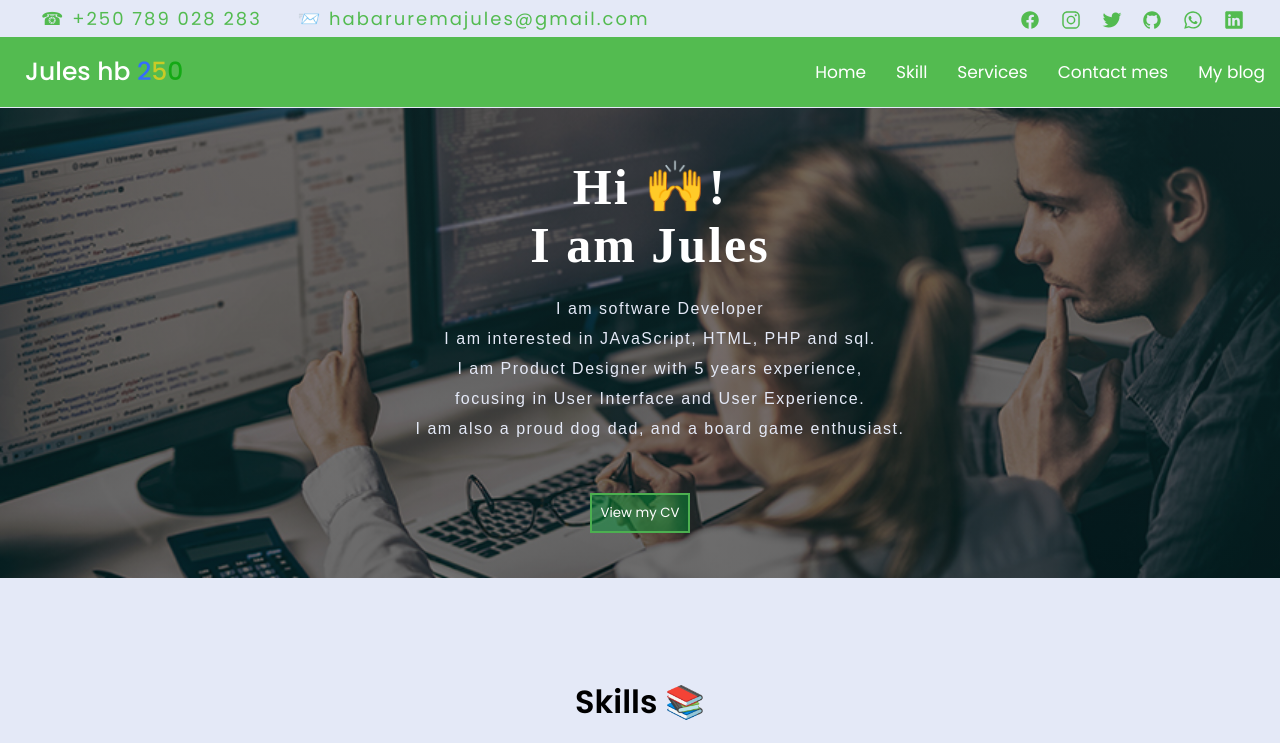
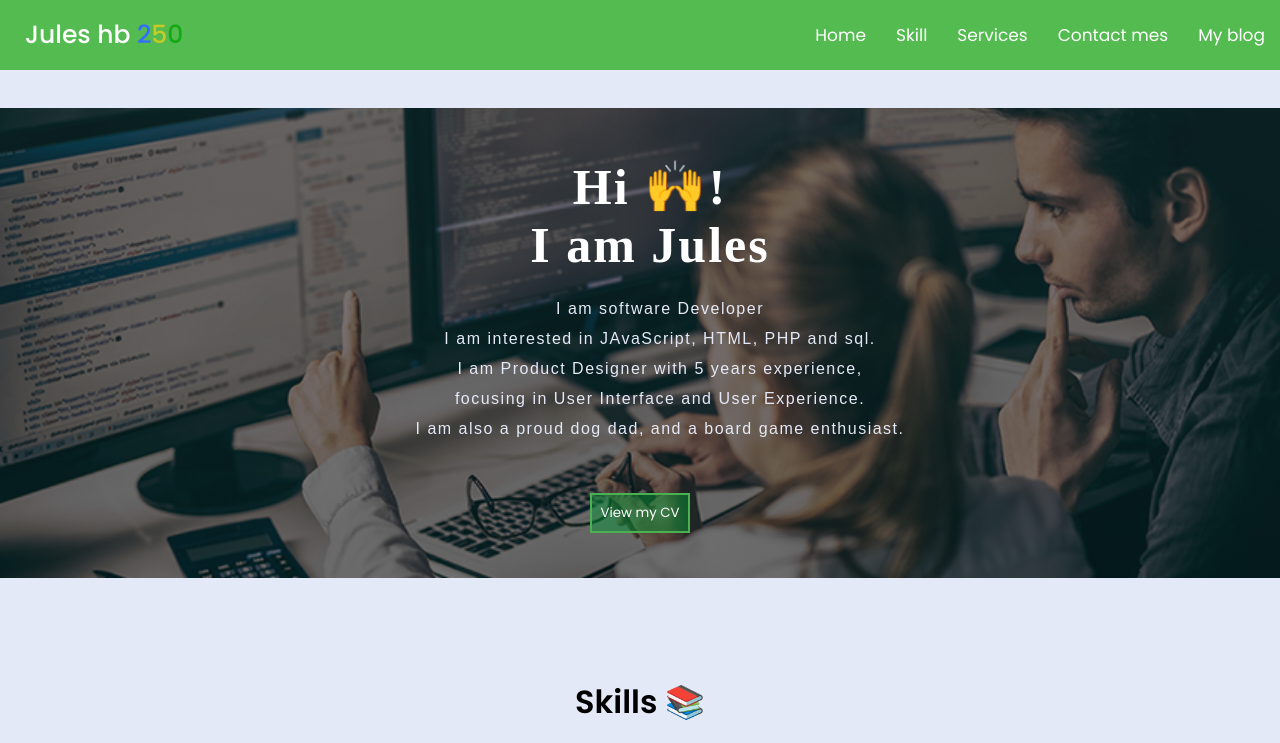
Before and after one commit to Juleshb/Jules-hb-250, a website: page index.html in a window 1280 px wide. Shown: the top 743 px of the page. Drawn offline with nearby package versions, Linux system fonts and the light colour scheme.

Commit message:
edited navigation bar

```diff
--- a/index.html
+++ b/index.html
@@ -20,25 +20,7 @@
 
         <center>
         <nav>
-            <div class="nav-c">
 
-                <span>
-                    <!-- <h1>Give us a call:</h1> -->
-                    ☎︎ +250 789 028 283 </span>
-                <span>
-                    <!-- <h1>Send us a mail:</h1> -->
-                    📨 habaruremajules@gmail.com</span>
-                    <div class="icons" id="icn">
-                        <a href="#"><ion-icon name="logo-facebook"></ion-icon></a>
-                        <a href="#"><ion-icon name="logo-instagram"></ion-icon></a>
-                        <a href="#"><ion-icon name="logo-twitter"></ion-icon></a>
-                        <a href="#"><ion-icon name="logo-github"></ion-icon></a>
-                        <a href="#"><ion-icon name="logo-whatsapp"></ion-icon></a>
-                        <a href="#"><ion-icon name="logo-linkedin"></ion-icon></a>
-
-
-                    </div>
-            </div>
 
             <div class="nav-bar">
 
```
